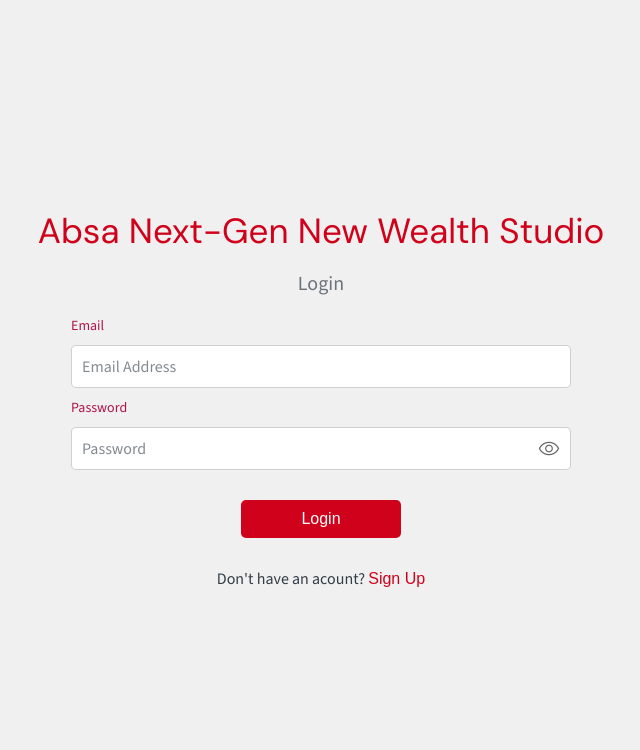
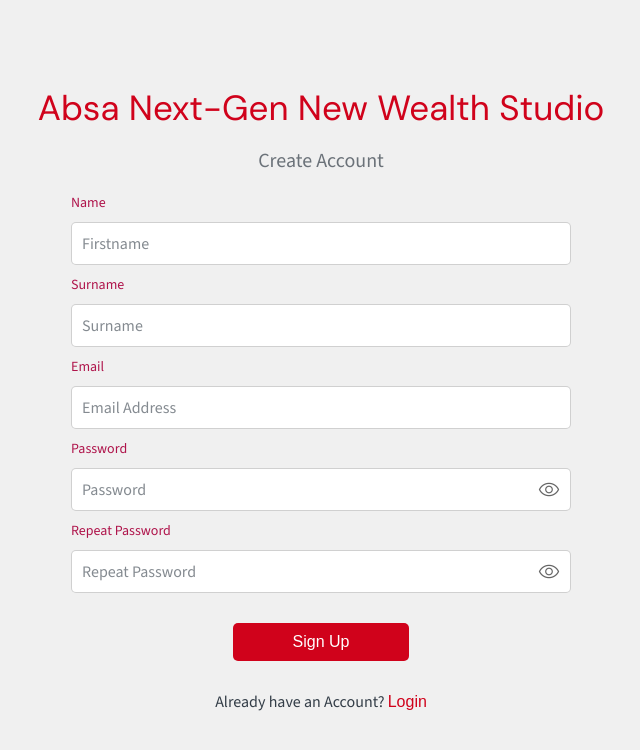
Before and after one commit to M7UNDO/absa-nextgen-wealth, a React (Vite) app: page /signup in a window 1280 px wide. Shown: the top 750 px of the page, without its empty margins (319-959 px from the left). Built offline with nearby package versions, Linux system fonts and the light colour scheme.

Commit message:
Login & Sign Up Page Navigation

```diff
--- a/src/App.jsx
+++ b/src/App.jsx
@@ -20,8 +20,8 @@
           <Route path="/" element={<Home/>}></Route>
           <Route path="/simulation-lab" element={<SimulationLab />}></Route>
           <Route path="/strategy-tracks" element={<StrategyTracks />}></Route>
-          <Route path="/login" element={<Authentication />}></Route>
-          <Route path="/signup" element={<Authentication />}></Route>
+          <Route path="/login" element={<Authentication mode="login"/>}></Route>
+          <Route path="/signup" element={<Authentication mode="signup"/>}></Route>
           <Route path="*" element={<NotFound />}></Route>
         </Routes>
       </BrowserRouter>
--- a/src/pages/Authentication.jsx
+++ b/src/pages/Authentication.jsx
@@ -1,19 +1,25 @@
 import React, {useState} from "react";
+import {useNavigate} from "react-router-dom";
 import "../styles/Authentication.css";
 
-function Authentication() {
-
+function Authentication({mode}) {
+  const isLoginIn = mode === "login";
 
   const [password, setPassword] = useState("");
   const [isVisibile, setIsVisibile] = useState(false);
-  const [isLoginIn, setIsLogin] = useState(true);
 
   const toggleVisbility = () => {
     setIsVisibile(!isVisibile);
   };
 
+  const navigate = useNavigate();
+
   const toggleAuthMode = () => {
-    setIsLogin(!isLoginIn);
+    if (isLoginIn) {
+      navigate("/signup");
+    } else {
+      navigate("/login");
+    }
   };
 
   return (
```
